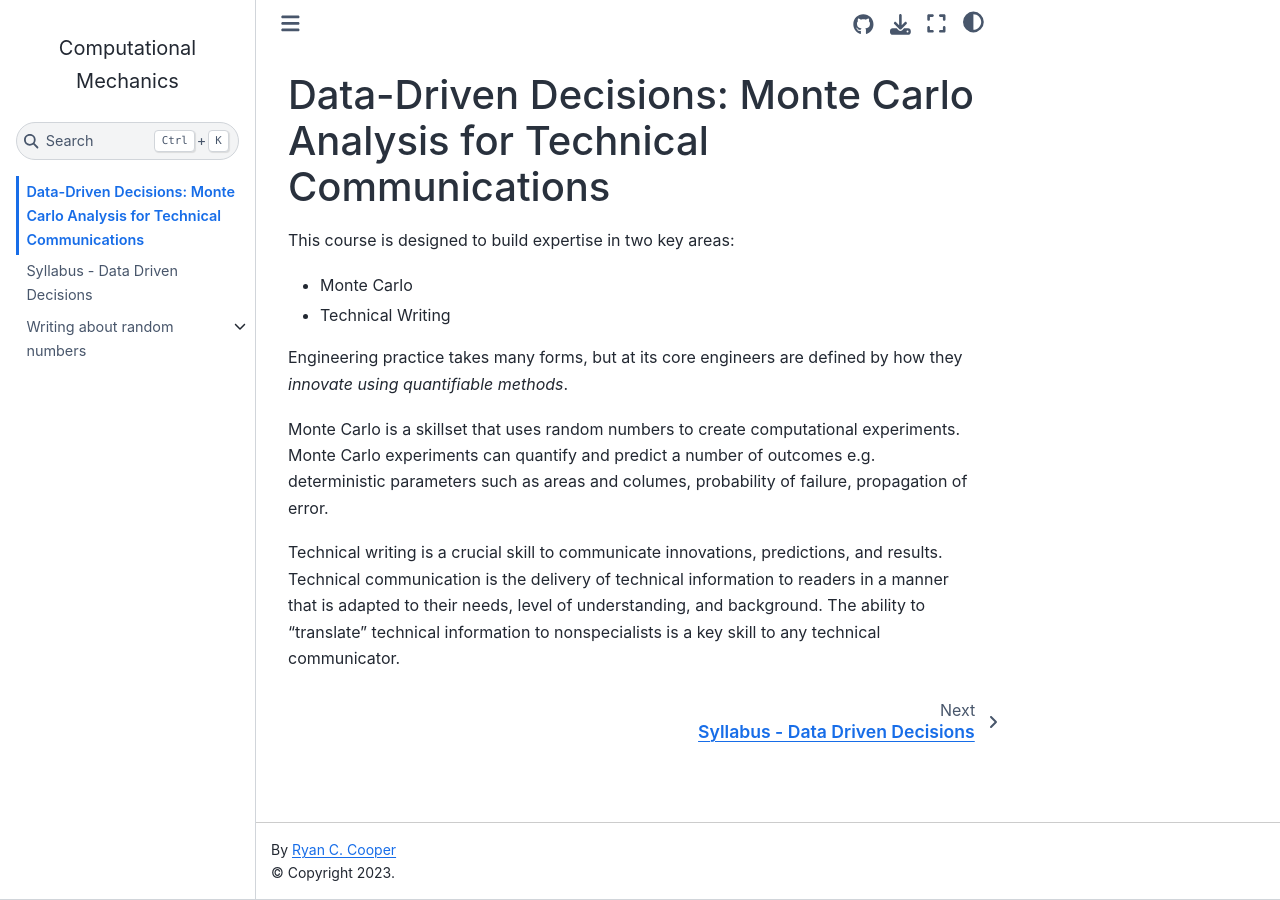
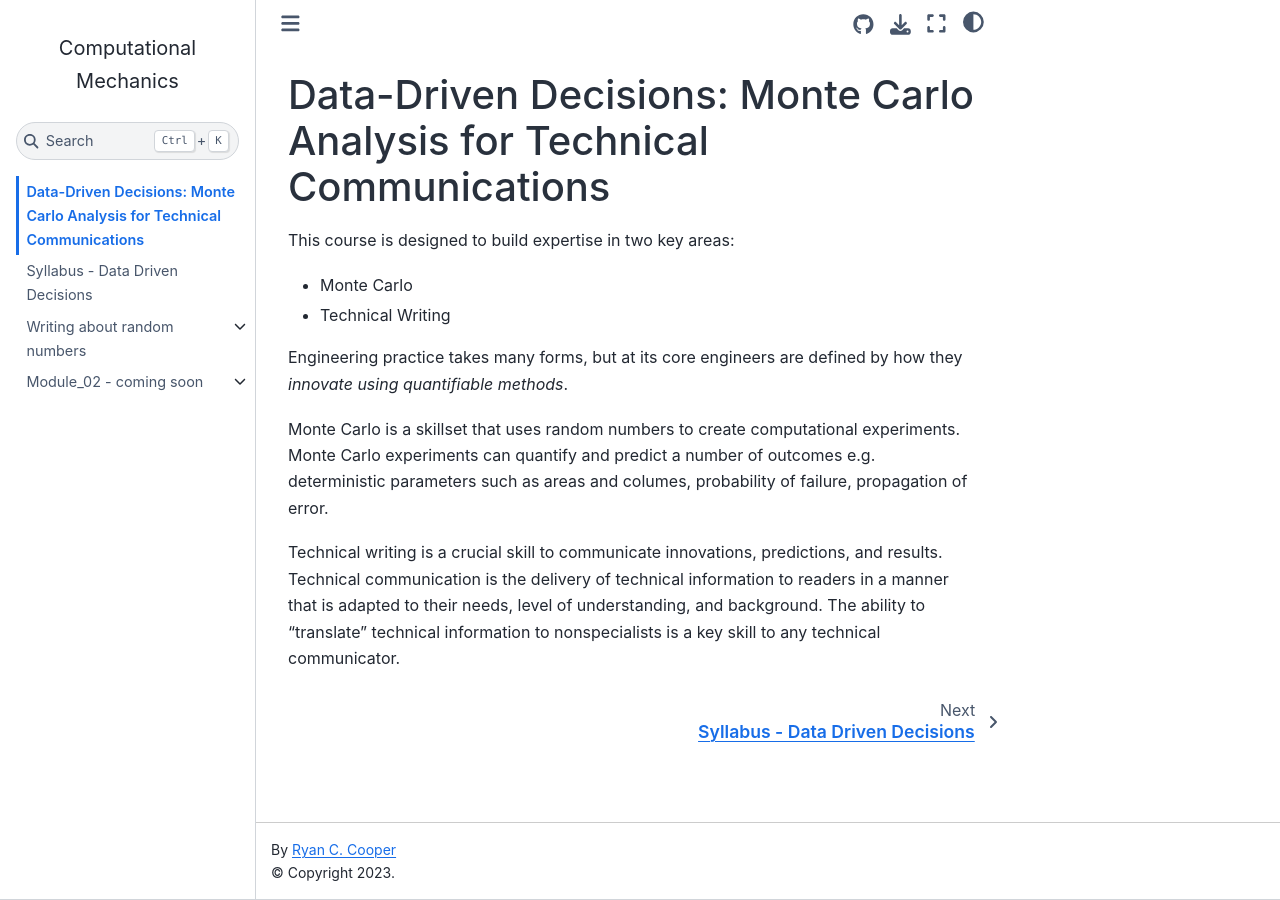
Before and after one commit to profryancoooper/data-driven-decisions, a Jupyter Book: the page built from README.md, in a window 1280 px wide. Built offline with Jupyter Book 1.0.4 settings and Sphinx 7.4.7 and the Sphinx Book theme 1.1.4, drawn with Linux system fonts in a browser that asks for light colours; pages that are not in the unit, such as notebooks, are missing from menus; some of the changed lines change nothing that is shown.

Commit message:
adding modules to website

```diff
--- a/_toc.yml
+++ b/_toc.yml
@@ -7,8 +7,8 @@ chapters:
 - file: syllabus
 - file: module_01/README
   sections:
-    - file: module_01/01_Interacting_with_Python
-    - file: module_01/02_Working_with_Python
-    - file: module_01/03_Numerical_error
-    - file: module_01/HW_01
-    - file: projects/01_Getting-started-project.md
+    - file: module_01/random_games
+    - file: module_01/calculate_pi
+- file: module_02/README
+  sections:
+    - file: module_02/dice_game
--- /dev/null
+++ b/module_02/README.md
@@ -0,0 +1 @@
+# Module_02 - coming soon
```
Also changed, not shown: images/std_bell_curve.svg (added).
